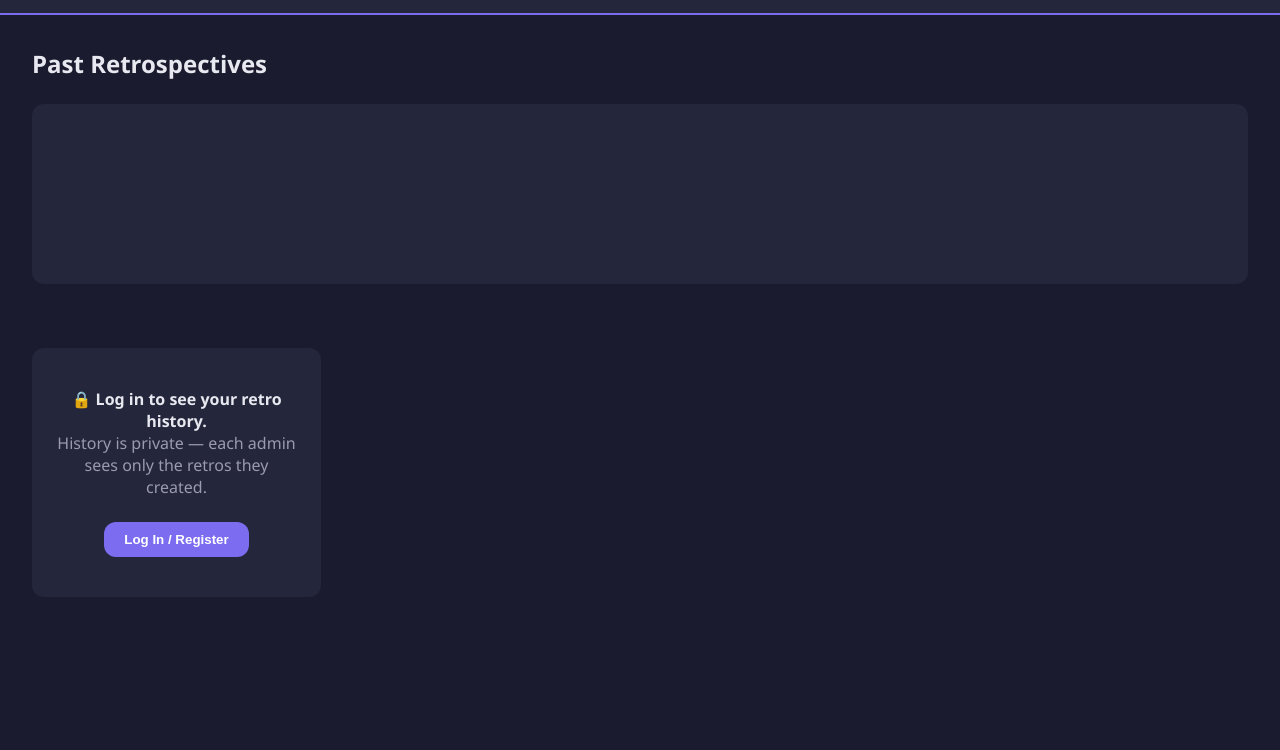
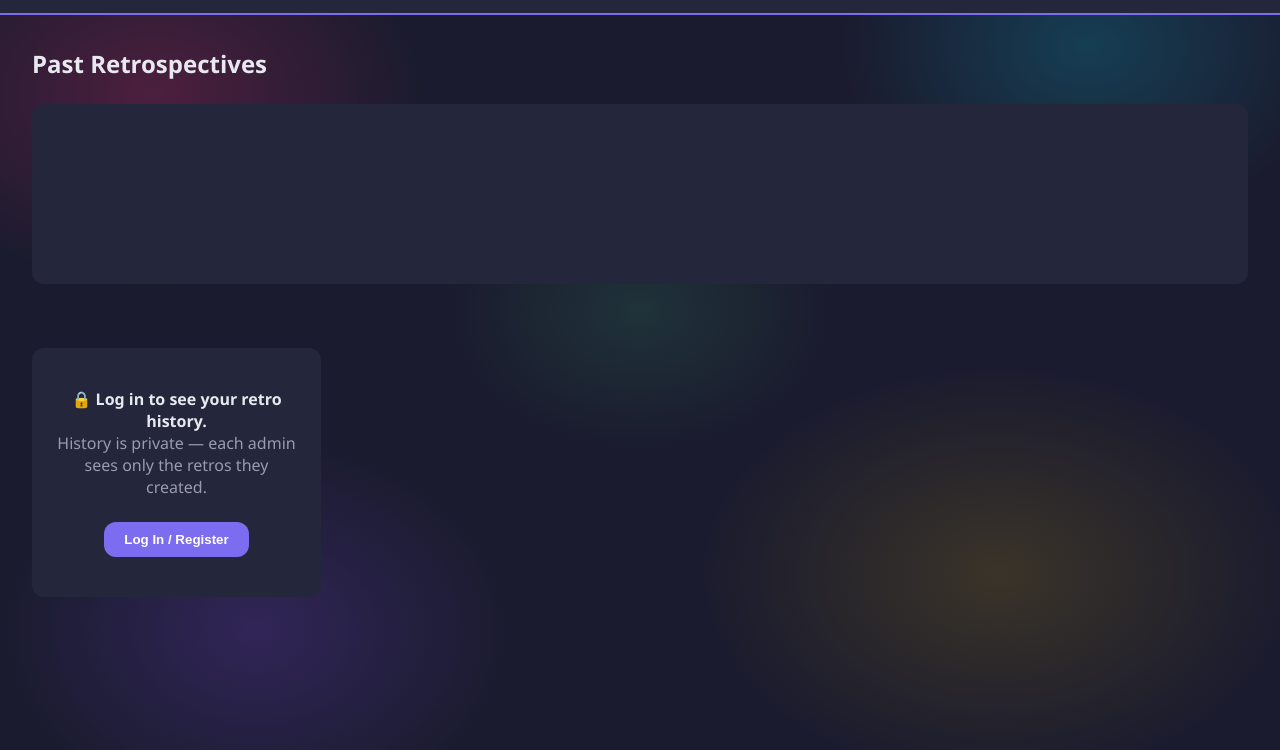
Before and after one commit to estebanperez-glob/retro-board, a website: page public/history.html in a window 1280 px wide. Shown: the part 50-800 px from the top of the page. Drawn offline with Linux system fonts and the light colour scheme.

Commit message:
Apply spray-paint background to all pages
Co-Authored-By: CODA <coda@globant.com>

```diff
--- a/public/history.html
+++ b/public/history.html
@@ -6,7 +6,7 @@
   <title>History — Retro Board</title>
   <link rel="stylesheet" href="/css/styles.css">
 </head>
-<body>
+<body class="home-bg">
   <header>
     <h1>🚀 Retro Board</h1>
     <nav></nav>
```
Also changed, not shown: public/leaderboard.html (+1 -1 lines), public/retro.html (+1 -1 lines).
